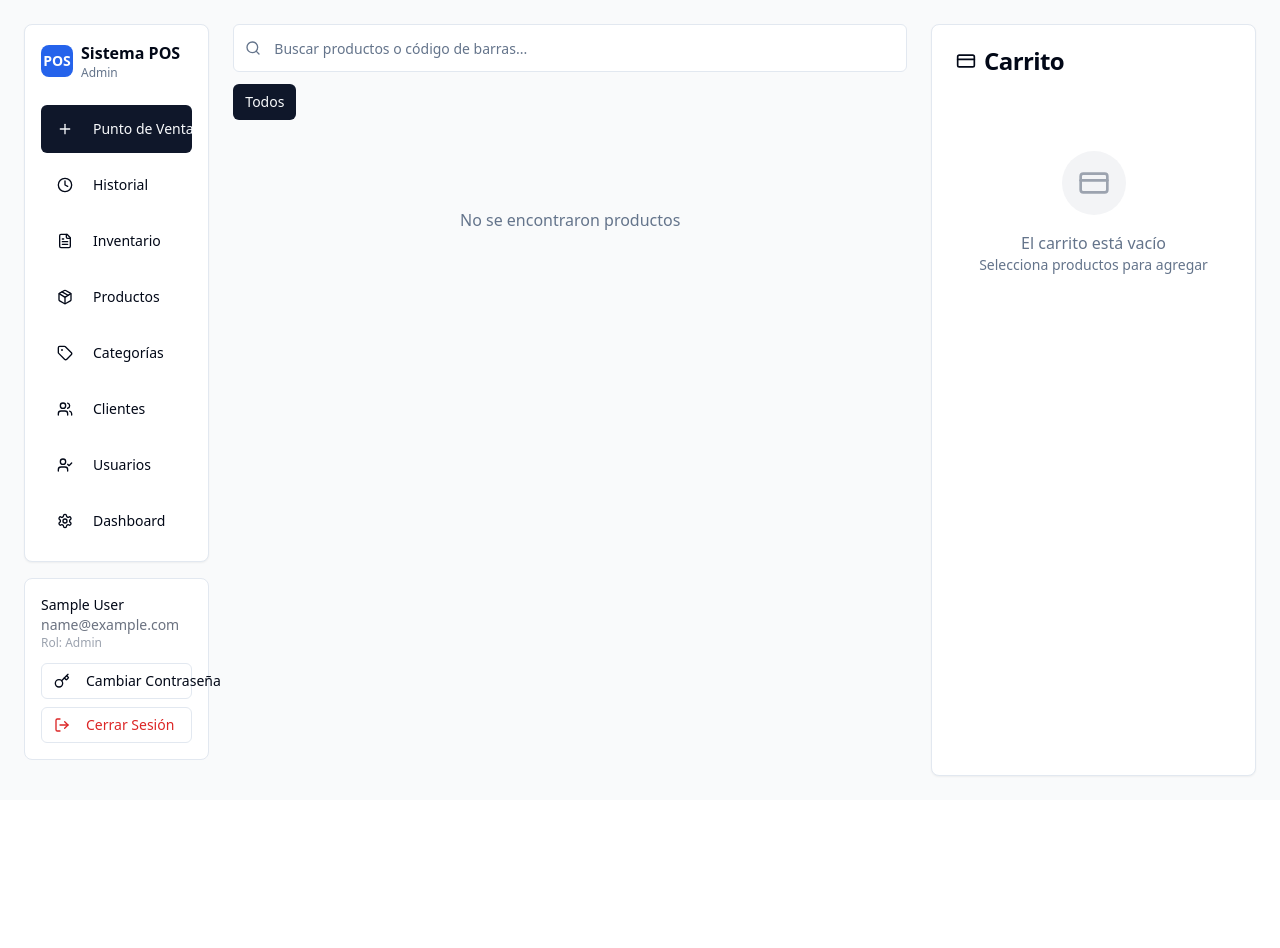
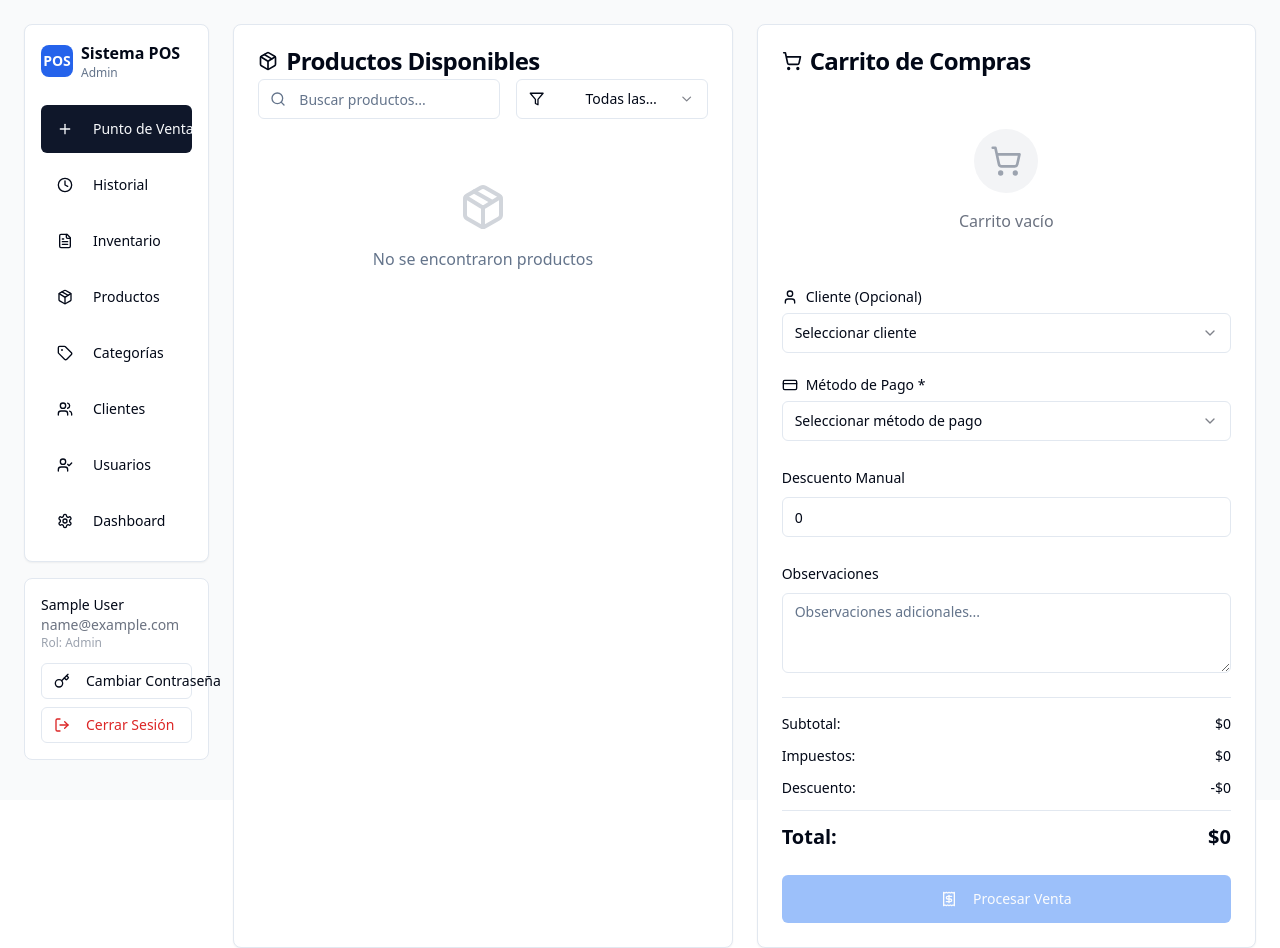
Before and after one commit to jahanbarraza/click-n-sell-pos, a React (Vite) app: page / in a window 1280 px wide. Before the commit the page ends 800 px from the top, so only its background shows below. Built offline with nearby package versions, Linux system fonts and the light colour scheme; sample sign-in values are in the browser's storage.

Commit message:
feat: Rediseño completo del Punto de Venta con nuevo layout de dos paneles

```diff
--- a/src/components/pos/Cart.tsx
+++ b/src/components/pos/Cart.tsx
@@ -6,17 +6,25 @@ import { Input } from '@/components/ui/input';
 import { Label } from '@/components/ui/label';
 import { Separator } from '@/components/ui/separator';
 import { Badge } from '@/components/ui/badge';
+import { Textarea } from '@/components/ui/textarea';
+import { Select, SelectContent, SelectItem, SelectTrigger, SelectValue } from '@/components/ui/select';
 import { usePOS } from '@/contexts/POSContext';
 import { useToast } from "@/hooks/use-toast";
-import { Minus, Plus, Trash, CreditCard } from 'lucide-react';
+import { Minus, Plus, Trash, ShoppingCart, User, CreditCard, Receipt } from 'lucide-react';
 
 export const Cart = () => {
   const { cart, updateCartQuantity, removeFromCart, getCartTotal, completeSale, clearCart } = usePOS();
   const { toast } = useToast();
-  const [customerName, setCustomerName] = useState('');
-  const [paymentMethod, setPaymentMethod] = useState<'cash' | 'card' | 'digital'>('card');
+  const [selectedCustomer, setSelectedCustomer] = useState('');
+  const [paymentMethod, setPaymentMethod] = useState('');
+  const [manualDiscount, setManualDiscount] = useState(0);
+  const [observations, setObservations] = useState('');
 
   const { subtotal, tax, total } = getCartTotal();
+
+  // Calcular totales con descuento manual
+  const discountAmount = manualDiscount;
+  const finalTotal = Math.max(0, total - discountAmount);
 
   const handleCompleteSale = () => {
     if (cart.length === 0) {
@@ -28,12 +36,24 @@ export const Cart = () => {
       return;
     }
 
-    const sale = completeSale(paymentMethod, customerName || undefined);
-    setCustomerName('');
+    if (!paymentMethod) {
+      toast({
+        title: "Método de pago requerido",
+        description: "Selecciona un método de pago para continuar",
+        variant: "destructive"
+      });
+      return;
+    }
+
+    const sale = completeSale(paymentMethod as any, selectedCustomer || undefined);
+    setSelectedCustomer('');
+    setPaymentMethod('');
+    setManualDiscount(0);
+    setObservations('');
 
     toast({
       title: "Venta completada",
-      description: `Venta #${sale.id} por $${sale.total.toFixed(2)} registrada exitosamente`,
+      description: `Venta #${sale.id} por $${finalTotal.toFixed(2)} registrada exitosamente`,
     });
   };
 
@@ -42,30 +62,119 @@ export const Cart = () => {
       <Card className="h-full">
         <CardHeader>
           <CardTitle className="flex items-center space-x-2">
-            <CreditCard className="h-5 w-5" />
-            <span>Carrito</span>
+            <ShoppingCart className="h-5 w-5" />
+            <span>Carrito de Compras</span>
           </CardTitle>
         </CardHeader>
-        <CardContent className="flex items-center justify-center h-64">
-          <div className="text-center text-muted-foreground">
+        <CardContent className="space-y-6">
+          {/* Empty Cart State */}
+          <div className="text-center py-8">
             <div className="w-16 h-16 bg-gray-100 rounded-full mx-auto mb-4 flex items-center justify-center">
-              <CreditCard className="h-8 w-8 text-gray-400" />
+              <ShoppingCart className="h-8 w-8 text-gray-400" />
             </div>
-            <p>El carrito está vacío</p>
-            <p className="text-sm">Selecciona productos para agregar</p>
+            <p className="text-gray-500">Carrito vacío</p>
           </div>
+
+          {/* Customer Selection */}
+          <div className="space-y-2">
+            <Label className="flex items-center space-x-2">
+              <User className="h-4 w-4" />
+              <span>Cliente (Opcional)</span>
+            </Label>
+            <Select value={selectedCustomer} onValueChange={setSelectedCustomer}>
+              <SelectTrigger>
+                <SelectValue placeholder="Seleccionar cliente" />
+              </SelectTrigger>
+              <SelectContent>
+                <SelectItem value="cliente1">Cliente General</SelectItem>
+                <SelectItem value="cliente2">Juan Pérez</SelectItem>
+                <SelectItem value="cliente3">María García</SelectItem>
+              </SelectContent>
+            </Select>
+          </div>
+
+          {/* Payment Method */}
+          <div className="space-y-2">
+            <Label className="flex items-center space-x-2">
+              <CreditCard className="h-4 w-4" />
+              <span>Método de Pago *</span>
+            </Label>
+            <Select value={paymentMethod} onValueChange={setPaymentMethod}>
+              <SelectTrigger>
+                <SelectValue placeholder="Seleccionar método de pago" />
+              </SelectTrigger>
+              <SelectContent>
+                <SelectItem value="cash">Efectivo</SelectItem>
+                <SelectItem value="card">Tarjeta Débito</SelectItem>
+                <SelectItem value="digital">Pago Digital</SelectItem>
+              </SelectContent>
+            </Select>
+          </div>
+
+          {/* Manual Discount */}
+          <div className="space-y-2">
+            <Label>Descuento Manual</Label>
+            <Input
+              type="number"
+              value={manualDiscount}
+              onChange={(e) => setManualDiscount(Number(e.target.value) || 0)}
+              placeholder="0"
+              min="0"
+            />
+          </div>
+
+          {/* Observations */}
+          <div className="space-y-2">
+            <Label>Observaciones</Label>
+            <Textarea
+              value={observations}
+              onChange={(e) => setObservations(e.target.value)}
+              placeholder="Observaciones adicionales..."
+              rows={3}
+            />
+          </div>
+
+          {/* Totals */}
+          <div className="space-y-3 pt-4 border-t">
+            <div className="flex justify-between text-sm">
+              <span>Subtotal:</span>
+              <span>$0</span>
+            </div>
+            <div className="flex justify-between text-sm">
+              <span>Impuestos:</span>
+              <span>$0</span>
+            </div>
+            <div className="flex justify-between text-sm">
+              <span>Descuento:</span>
+              <span>-$0</span>
+            </div>
+            <Separator />
+            <div className="flex justify-between font-bold text-xl">
+              <span>Total:</span>
+              <span>$0</span>
+            </div>
+          </div>
+
+          {/* Process Sale Button */}
+          <Button
+            className="w-full h-12 bg-blue-500 hover:bg-blue-600"
+            disabled
+          >
+            <Receipt className="h-4 w-4 mr-2" />
+            Procesar Venta
+          </Button>
         </CardContent>
       </Card>
     );
   }
 
   return (
-    <Card className="h-full flex flex-col">
-      <CardHeader className="pb-3">
+    <Card className="h-full">
+      <CardHeader>
         <CardTitle className="flex items-center justify-between">
           <div className="flex items-center space-x-2">
-            <CreditCard className="h-5 w-5" />
-            <span>Carrito</span>
+            <ShoppingCart className="h-5 w-5" />
+            <span>Carrito de Compras</span>
           </div>
           <Badge variant="secondary">
             {cart.reduce((sum, item) => sum + item.quantity, 0)} items
@@ -73,9 +182,9 @@ export const Cart = () => {
         </CardTitle>
       </CardHeader>
 
-      <CardContent className="flex-1 flex flex-col space-y-4">
+      <CardContent className="space-y-6">
         {/* Cart Items */}
-        <div className="flex-1 space-y-3 max-h-64 overflow-y-auto">
+        <div className="space-y-3 max-h-48 overflow-y-auto">
           {cart.map(item => (
             <div key={item.product.id} className="flex items-center space-x-3 p-3 bg-gray-50 rounded-lg">
               <div className="flex-1 min-w-0">
@@ -126,67 +235,98 @@ export const Cart = () => {
           ))}
         </div>
 
-        <Separator />
-
-        {/* Totals */}
-        <div className="space-y-2 text-sm">
-          <div className="flex justify-between">
-            <span>Subtotal:</span>
-            <span>${subtotal.toFixed(2)}</span>
-          </div>
-          <div className="flex justify-between">
-            <span>Impuestos (10%):</span>
-            <span>${tax.toFixed(2)}</span>
-          </div>
-          <Separator />
-          <div className="flex justify-between font-bold text-lg">
-            <span>Total:</span>
-            <span className="text-green-600">${total.toFixed(2)}</span>
-          </div>
-        </div>
-
-        {/* Customer Info */}
+        {/* Customer Selection */}
         <div className="space-y-2">
-          <Label htmlFor="customer-name">Cliente (opcional)</Label>
-          <Input
-            id="customer-name"
-            placeholder="Nombre del cliente"
-            value={customerName}
-            onChange={(e) => setCustomerName(e.target.value)}
-          />
+          <Label className="flex items-center space-x-2">
+            <User className="h-4 w-4" />
+            <span>Cliente (Opcional)</span>
+          </Label>
+          <Select value={selectedCustomer} onValueChange={setSelectedCustomer}>
+            <SelectTrigger>
+              <SelectValue placeholder="Seleccionar cliente" />
+            </SelectTrigger>
+            <SelectContent>
+              <SelectItem value="cliente1">Cliente General</SelectItem>
+              <SelectItem value="cliente2">Juan Pérez</SelectItem>
+              <SelectItem value="cliente3">María García</SelectItem>
+            </SelectContent>
+          </Select>
         </div>
 
         {/* Payment Method */}
         <div className="space-y-2">
-          <Label>Método de pago</Label>
-          <div className="grid grid-cols-3 gap-2">
-            {[
-              { value: 'card', label: 'Tarjeta' },
-              { value: 'cash', label: 'Efectivo' },
-              { value: 'digital', label: 'Digital' }
-            ].map(method => (
-              <Button
-                key={method.value}
-                variant={paymentMethod === method.value ? 'default' : 'outline'}
-                size="sm"
-                onClick={() => setPaymentMethod(method.value as any)}
-              >
-                {method.label}
-              </Button>
-            ))}
+          <Label className="flex items-center space-x-2">
+            <CreditCard className="h-4 w-4" />
+            <span>Método de Pago *</span>
+          </Label>
+          <Select value={paymentMethod} onValueChange={setPaymentMethod}>
+            <SelectTrigger>
+              <SelectValue placeholder="Seleccionar método de pago" />
+            </SelectTrigger>
+            <SelectContent>
+              <SelectItem value="cash">Efectivo</SelectItem>
+              <SelectItem value="card">Tarjeta Débito</SelectItem>
+              <SelectItem value="digital">Pago Digital</SelectItem>
+            </SelectContent>
+          </Select>
+        </div>
+
+        {/* Manual Discount */}
+        <div className="space-y-2">
+          <Label>Descuento Manual</Label>
+          <Input
+            type="number"
+            value={manualDiscount}
+            onChange={(e) => setManualDiscount(Number(e.target.value) || 0)}
+            placeholder="0"
+            min="0"
+            max={total}
+          />
+        </div>
+
+        {/* Observations */}
+        <div className="space-y-2">
+          <Label>Observaciones</Label>
+          <Textarea
+            value={observations}
+            onChange={(e) => setObservations(e.target.value)}
+            placeholder="Observaciones adicionales..."
+            rows={3}
+          />
+        </div>
+
+        {/* Totals */}
+        <div className="space-y-3 pt-4 border-t">
+          <div className="flex justify-between text-sm">
+            <span>Subtotal:</span>
+            <span>${subtotal.toFixed(2)}</span>
+          </div>
+          <div className="flex justify-between text-sm">
+            <span>Impuestos:</span>
+            <span>${tax.toFixed(2)}</span>
+          </div>
+          <div className="flex justify-between text-sm">
+            <span>Descuento:</span>
+            <span>-${discountAmount.toFixed(2)}</span>
+          </div>
+          <Separator />
+          <div className="flex justify-between font-bold text-xl">
+            <span>Total:</span>
+            <span>${finalTotal.toFixed(2)}</span>
           </div>
         </div>
 
-        {/* Actions */}
-        <div className="space-y-2">
+        {/* Process Sale Button */}
         <Button
           onClick={handleCompleteSale}
-            className="w-full h-12 text-lg font-semibold"
-            size="lg"
+          className="w-full h-12 bg-blue-500 hover:bg-blue-600"
+          disabled={cart.length === 0 || !paymentMethod}
         >
-            Completar Venta - ${total.toFixed(2)}
+          <Receipt className="h-4 w-4 mr-2" />
+          Procesar Venta
         </Button>
 
+        {/* Clear Cart Button */}
         <Button
           variant="outline"
           onClick={clearCart}
@@ -194,7 +334,6 @@ export const Cart = () => {
         >
           Limpiar Carrito
         </Button>
-        </div>
       </CardContent>
     </Card>
   );
--- a/src/components/pos/ProductGrid.tsx
+++ b/src/components/pos/ProductGrid.tsx
@@ -1,11 +1,12 @@
 
 import React, { useState } from 'react';
-import { Card, CardContent } from '@/components/ui/card';
+import { Card, CardContent, CardHeader, CardTitle } from '@/components/ui/card';
 import { Button } from '@/components/ui/button';
 import { Badge } from '@/components/ui/badge';
 import { Input } from '@/components/ui/input';
+import { Select, SelectContent, SelectItem, SelectTrigger, SelectValue } from '@/components/ui/select';
 import { usePOS } from '@/contexts/POSContext';
-import { Search, Plus } from 'lucide-react';
+import { Search, Plus, Package, Filter } from 'lucide-react';
 
 export const ProductGrid = () => {
   const { products, addToCart } = usePOS();
@@ -21,68 +22,91 @@ export const ProductGrid = () => {
     return matchesCategory && matchesSearch;
   });
 
+  const getStockBadgeVariant = (stock: number) => {
+    if (stock <= 0) return 'destructive';
+    if (stock <= 10) return 'destructive';
+    return 'default';
+  };
+
+  const getStockBadgeColor = (stock: number) => {
+    if (stock <= 0) return 'bg-red-500 text-white';
+    if (stock <= 10) return 'bg-red-500 text-white';
+    return 'bg-blue-500 text-white';
+  };
+
   return (
-    <div className="space-y-4">
-      {/* Search and Categories */}
-      <div className="space-y-3">
-        <div className="relative">
+    <Card className="h-full">
+      <CardHeader className="pb-4">
+        <CardTitle className="flex items-center space-x-2">
+          <Package className="h-5 w-5" />
+          <span>Productos Disponibles</span>
+        </CardTitle>
+
+        {/* Search and Filter */}
+        <div className="flex gap-4">
+          <div className="relative flex-1">
             <Search className="absolute left-3 top-1/2 transform -translate-y-1/2 text-muted-foreground h-4 w-4" />
             <Input
-            placeholder="Buscar productos o código de barras..."
+              placeholder="Buscar productos..."
               value={searchTerm}
               onChange={(e) => setSearchTerm(e.target.value)}
-            className="pl-10 h-12"
+              className="pl-10"
             />
           </div>
 
-        <div className="flex gap-2 overflow-x-auto pb-2">
-          {categories.map(category => (
-            <Button
-              key={category}
-              variant={selectedCategory === category ? 'default' : 'outline'}
-              size="sm"
-              onClick={() => setSelectedCategory(category)}
-              className="whitespace-nowrap"
-            >
-              {category === 'all' ? 'Todos' : category}
-            </Button>
+          <Select value={selectedCategory} onValueChange={setSelectedCategory}>
+            <SelectTrigger className="w-48">
+              <Filter className="h-4 w-4 mr-2" />
+              <SelectValue placeholder="Filtrar por categoría" />
+            </SelectTrigger>
+            <SelectContent>
+              <SelectItem value="all">Todas las categorías</SelectItem>
+              {categories.filter(cat => cat !== 'all').map(category => (
+                <SelectItem key={category} value={category}>
+                  {category}
+                </SelectItem>
               ))}
+            </SelectContent>
+          </Select>
         </div>
-      </div>
+      </CardHeader>
 
+      <CardContent className="pt-0">
         {/* Products Grid */}
-      <div className="grid grid-cols-2 md:grid-cols-3 lg:grid-cols-4 gap-4">
+        <div className="grid grid-cols-1 md:grid-cols-2 lg:grid-cols-3 gap-4 max-h-[600px] overflow-y-auto">
           {filteredProducts.map(product => (
             <Card
               key={product.id}
-            className="cursor-pointer hover:shadow-md transition-shadow"
-            onClick={() => addToCart(product)}
+              className="hover:shadow-md transition-shadow border border-gray-200"
             >
               <CardContent className="p-4">
-              <div className="aspect-square bg-gray-100 rounded-lg mb-3 flex items-center justify-center">
-                <span className="text-2xl font-bold text-gray-400">
-                  {product.name.charAt(0)}
-                </span>
+                <div className="space-y-3">
+                  {/* Product Name and Stock */}
+                  <div className="flex items-start justify-between">
+                    <div className="flex-1">
+                      <h3 className="font-semibold text-base leading-tight">{product.name}</h3>
+                      <p className="text-sm text-gray-500">{product.id}</p>
+                      <p className="text-xs text-gray-400">{product.category}</p>
                     </div>
-
-              <div className="space-y-2">
-                <div className="flex items-start justify-between">
-                  <h3 className="font-medium text-sm leading-tight">{product.name}</h3>
-                  <Badge variant={product.stock > 10 ? 'secondary' : 'destructive'} className="text-xs">
-                    {product.stock}
+                    <Badge
+                      className={`ml-2 ${getStockBadgeColor(product.stock)}`}
+                    >
+                      Stock: {product.stock}
                     </Badge>
                   </div>
 
-                <p className="text-xs text-muted-foreground line-clamp-2">
-                  {product.description}
-                </p>
-
+                  {/* Price and Add Button */}
                   <div className="flex items-center justify-between">
-                  <span className="font-bold text-lg text-green-600">
-                    ${product.price.toFixed(2)}
+                    <span className="font-bold text-xl text-green-600">
+                      ${product.price.toLocaleString()}
                     </span>
-                  <Button size="sm" className="h-8 w-8 p-0">
-                    <Plus className="h-4 w-4" />
+                    <Button
+                      size="sm"
+                      className="h-10 w-10 p-0 bg-blue-500 hover:bg-blue-600"
+                      onClick={() => addToCart(product)}
+                      disabled={product.stock <= 0}
+                    >
+                      <Plus className="h-5 w-5" />
                     </Button>
                   </div>
                 </div>
@@ -93,9 +117,11 @@ export const ProductGrid = () => {
 
         {filteredProducts.length === 0 && (
           <div className="text-center py-12">
+            <Package className="h-12 w-12 mx-auto mb-4 text-gray-300" />
             <p className="text-muted-foreground">No se encontraron productos</p>
           </div>
         )}
-    </div>
+      </CardContent>
+    </Card>
   );
 };
--- a/src/pages/Index.tsx
+++ b/src/pages/Index.tsx
@@ -52,8 +52,8 @@ const Index = () => {
     switch (activeView) {
       case 'pos':
         return (
-          <div className="grid grid-cols-1 lg:grid-cols-3 gap-6 h-full">
-            <div className="lg:col-span-2">
+          <div className="grid grid-cols-1 lg:grid-cols-2 gap-6 h-full">
+            <div className="lg:col-span-1">
               <ProductGrid />
             </div>
             <div className="lg:col-span-1">
```
Lines whose indentation alone changed are shown as unchanged.
